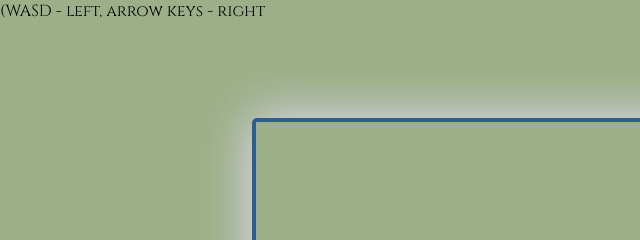
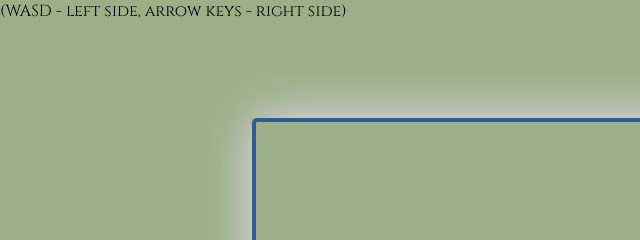
Before and after one commit to gailleleo/pingpong-game, a plain HTML site: page game.html in a window 1280 px wide. Shown: the top 240 px of the page, 0-640 px from the left. Drawn offline with Linux system fonts and the light colour scheme.

Commit message:
-fixed typo

```diff
--- a/game.html
+++ b/game.html
@@ -12,7 +12,7 @@
 <body>
 
     <noscript>Your browser does not support JavaScript!</noscript>
-    <p>(WASD - left, arrow keys - right </p>
+    <p>(WASD - left side, arrow keys - right side) </p>
 
     <div class="canvas-container">
         <p class="left">0</p>
```
